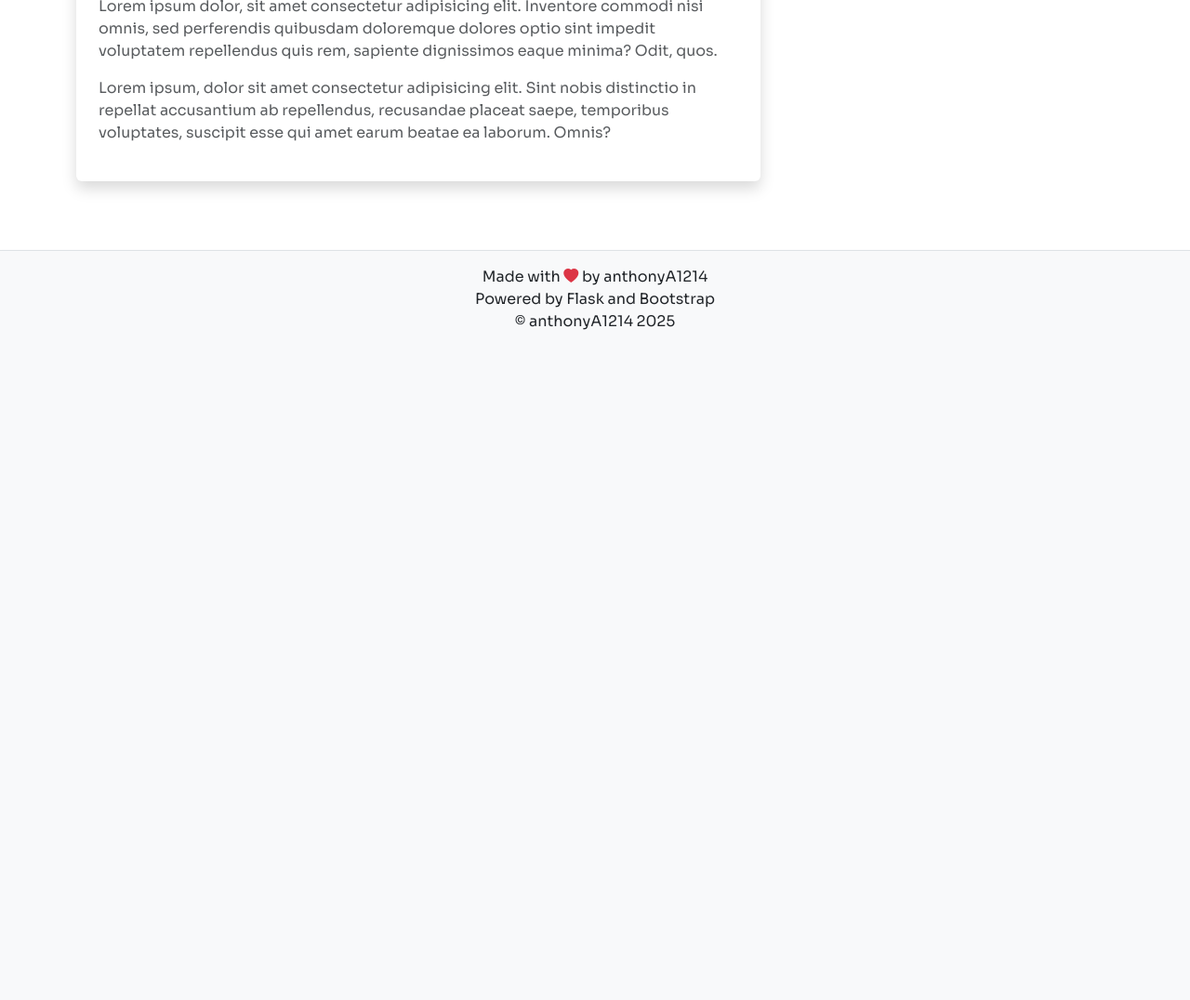
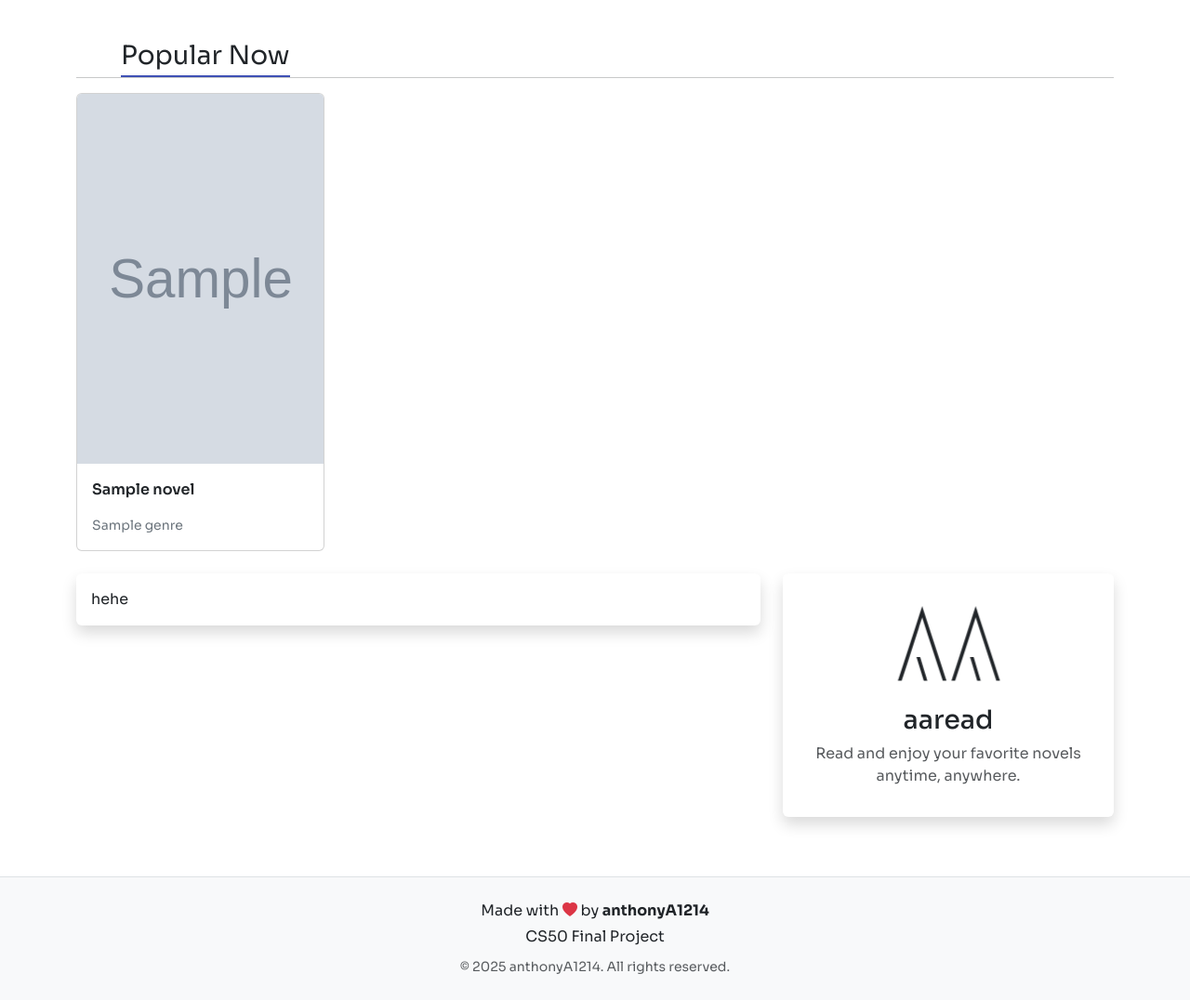
Before and after one commit to anthonyA1214/aaread, a Flask app: page / in a window 1280 px wide. Shown: the part 426-1502 px from the top of the page at 93% size. Before the commit the page ends 781 px from the top, so only its background shows below. Run offline with Flask 3, Linux system fonts and the light colour scheme; tables that the repository leaves empty hold one stand-in row (values such as "Sample post"); grey boxes marked "Sample" are stand-in pictures; parts of the project's set-up code (start-up, migrations or seed data) failed here and were passed over.

Commit message:
Add autoplaying carousel and 'Popular Now' section with top viewed cards

```diff
--- a/app.py
+++ b/app.py
@@ -11,6 +11,7 @@ from helpers import login_required, is_safe_url
 
 from models import db
 from models.user import User
+from models.novel import Novel
 
 # Configure the Flask application
 app = Flask(__name__)
@@ -57,7 +58,9 @@ def page_not_found(e):
 @app.route("/")
 def index():
     """Render the index page."""
-    return render_template("public/index.html")
+    popular_novels = Novel.query.order_by(Novel.view_count.desc()).limit(4).all()
+
+    return render_template("public/index.html", popular_novels=popular_novels)
 
 
 @app.route("/login", methods=["GET", "POST"])
@@ -69,7 +72,7 @@ def login():
 
         if not username_email or not password:
             flash("Username (or email) and password are required.", "danger")
-            return render_template("public/login.html")
+            return render_template("public/auth/login.html")
 
         user = User.query.filter(
             (User.username == username_email) | (User.email == username_email)
@@ -77,7 +80,7 @@ def login():
 
         if user is None or not user.check_password(password):
             flash("Invalid username (or email) or password.", "danger")
-            return render_template("public/login.html")
+            return render_template("public/auth/login.html")
 
         session["user_id"] = user.id
         session["username"] = user.username
@@ -96,7 +99,7 @@ def login():
             return redirect("/")
 
         session.clear()
-        return render_template("public/login.html")
+        return render_template("public/auth/login.html")
 
 
 @app.route("/signup", methods=["GET", "POST"])
@@ -127,34 +130,34 @@ def signup():
         if errors:
             for err in errors:
                 flash(err, "danger")
-            return render_template("public/signup.html")
+            return render_template("public/auth/signup.html")
 
         try:
             valid_email = validate_email(email, check_deliverability=True)
             email = valid_email.normalized
         except EmailNotValidError as e:
             flash(f"Invalid email: {e}", "danger")
-            return render_template("public/signup.html")
+            return render_template("public/authsignup.html")
 
         if len(username) < 3 or len(username) > 20:
             flash("Username must be between 3 and 20 characters.", "danger")
-            return render_template("public/signup.html")
+            return render_template("public/auth/signup.html")
 
         if not username.isalnum():
             flash("Username must be alphanumeric.", "danger")
-            return render_template("public/signup.html")
+            return render_template("public/auth/signup.html")
 
         if len(password) < 6 or len(password) > 20:
             flash("Password must be between 6 and 20 characters.", "danger")
-            return render_template("public/signup.html")
+            return render_template("public/auth/signup.html")
 
         if len(confirm_password) < 6:
             flash("Password confirmation must be at least 6 characters long.", "danger")
-            return render_template("public/signup.html")
+            return render_template("public/auth/signup.html")
 
         if password != confirm_password:
             flash("Passwords do not match.", "danger")
-            return render_template("public/signup.html")
+            return render_template("public/auth/signup.html")
 
         existing_user = User.query.filter(
             (User.username == username) | (User.email == email)
@@ -162,7 +165,7 @@ def signup():
 
         if existing_user:
             flash("Username or email already exists.", "danger")
-            return render_template("public/signup.html")
+            return render_template("public/auth/signup.html")
 
         new_user = User(
             email=email,
@@ -177,7 +180,7 @@ def signup():
         flash("Signup successful! Please log in.", "success")
         return redirect("/login")
     else:
-        return render_template("public/signup.html")
+        return render_template("public/auth/signup.html")
 
 
 @app.route("/logout")
--- a/templates/public/index.html
+++ b/templates/public/index.html
@@ -7,18 +7,70 @@
 {% block main %}
     <div class="container">
         <div class="row">
+            <div class="col-12 mb-3">
+                <div id="aareadCarousel" class="carousel slide" data-bs-ride="carousel">
+                    <div class="carousel-indicators">
+                        <button type="button" data-bs-target="#aareadCarousel" data-bs-slide-to="0" class="active" aria-current="true" aria-label="Slide 1"></button>
+                        <button type="button" data-bs-target="#aareadCarousel" data-bs-slide-to="1" aria-label="Slide 2"></button>
+                        <button type="button" data-bs-target="#aareadCarousel" data-bs-slide-to="2" aria-label="Slide 3"></button>
+                    </div>
+                    <div class="carousel-inner">
+                        <div class="carousel-item active">
+                            <img src="{{ url_for('static', filename='uploads/placeholder.png')}}" class="d-block w-100 object-fit-cover" style="max-height: 300px;" alt="...">
+                        </div>
+                        <div class="carousel-item">
+                            <img src="{{ url_for('static', filename='uploads/placeholder.png')}}" class="d-block w-100 object-fit-cover" style="max-height: 300px;" alt="...">
+                        </div>
+                        <div class="carousel-item">
+                            <img src="{{ url_for('static', filename='uploads/placeholder.png')}}" class="d-block w-100 object-fit-cover" style="max-height: 300px;" alt="...">
+                        </div>
+                    </div>
+                    <button class="carousel-control-prev" type="button" data-bs-target="#aareadCarousel" data-bs-slide="prev">
+                        <span class="carousel-control-prev-icon" aria-hidden="true"></span>
+                        <span class="visually-hidden">Previous</span>
+                    </button>
+                    <button class="carousel-control-next" type="button" data-bs-target="#aareadCarousel" data-bs-slide="next">
+                        <span class="carousel-control-next-icon" aria-hidden="true"></span>
+                        <span class="visually-hidden">Next</span>
+                    </button>
+                </div>
+            </div>
+
+            <!-- POPULAR TODAY -->
+            <div class="col-12 my-4">
+                <div class="text-center text-md-start">
+                    <p class="fs-3 ms-0 ms-md-5 d-inline-block border-bottom border-2 mb-0" style="border-color: #3F51B5 !important;">Popular Now</p>
+                </div>
+                <hr class="mt-0 mb-3">
+                <div class="row g-3">
+                    <!-- TODO -->
+                    <!-- ONLY FOUR CARDS -->
+                    {% for novel in popular_novels %}
+                        <div class="col-6 col-md-3">
+                            <div class="card h-100">
+                                <img src="{{ url_for('static', filename=novel.cover_image) if novel.cover_image else url_for('static', filename='uploads/placeholder.png') }}" class="card-img-top img-fluid object-fit-cover overflow-hidden h-100 w-100" alt="..." style="aspect-ratio: 2 / 3;">
+                                <div class="card-body">
+                                    <p class="card-text text-truncate fw-semibold">{{ novel.title }}</p>
+                                    <p class="card-text text-truncate small text-secondary mt-0">
+                                        {% for genre in novel.genres %}
+                                            {{ genre.name }}{% if not loop.last %}, {% endif %}
+                                        {% endfor %}
+                                    </p>
+                                </div>
+                            </div>
+                        </div>
+                    {% endfor %}
+                </div>
+
+            </div>
+
             <div class="col-12 col-lg-8">
-                <div class="bg-body shadow rounded p-4 mb-3">
-                    <h1 class="sora">Welcome to aaread</h1>
-                    <p class="text-muted">Lorem ipsum dolor, sit amet consectetur adipisicing elit. Voluptas libero quia, quidem dolore temporibus delectus ea non eos, voluptatum recusandae dicta et placeat laborum, esse rem fugiat impedit ipsam vero.</p>
-                    <p class="text-muted">Lorem ipsum dolor sit amet consectetur adipisicing elit. Cupiditate, vero excepturi. Itaque a architecto obcaecati quo eius rerum nemo aspernatur? Ratione cumque voluptatibus dolorem iste voluptates mollitia aliquam commodi nostrum?</p>
-                    <p class="text-muted">Lorem ipsum dolor sit amet consectetur adipisicing elit. Nesciunt fugiat quas, repellendus dolorum, animi recusandae quo necessitatibus nobis ipsam aliquid, corrupti at tempore pariatur consequatur quis. Atque quasi laudantium quia!</p>
-                    <p class="text-muted">Lorem ipsum dolor, sit amet consectetur adipisicing elit. Inventore commodi nisi omnis, sed perferendis quibusdam doloremque dolores optio sint impedit voluptatem repellendus quis rem, sapiente dignissimos eaque minima? Odit, quos.</p>
-                    <p class="text-muted">Lorem ipsum, dolor sit amet consectetur adipisicing elit. Sint nobis distinctio in repellat accusantium ab repellendus, recusandae placeat saepe, temporibus voluptates, suscipit esse qui amet earum beatae ea laborum. Omnis?</p>
+                <div class="bg-body shadow rounded p-3 mb-3">
+                    hehe
                 </div>
             </div>
             <div class="col-12 col-lg-4">
-                <div class="bg-body shadow p-4 rounded text-center mb-3">
+                <div class="bg-body shadow p-3 rounded text-center mb-3">
                     <svg xmlns="http://www.w3.org/2000/svg" xmlns:xlink="http://www.w3.org/1999/xlink" width="125" height="125" viewBox="0 0 1024 1024">
                         <path fill="currentColor" d="M276.992 159.278C280.189 163.327 290.717 198.922 293.116 206.343L320.21 290.136L436.477 646.798L471.706 754.336C478.282 774.411 484.429 794.79 491.783 814.59L458.903 814.61C454.152 798.535 448.486 782.634 443.235 766.712L414.254 678.592L323.441 399.963L295.769 314.442C289.66 295.65 283.286 276.911 277.612 257.984C275.742 259.453 251.353 338.326 247.769 349.52L145.42 665.901L111.727 768.587C106.673 783.962 101.21 799.216 96.4701 814.69C85.6954 814.587 74.209 813.703 63.5351 814.982C70.6867 794.586 77.0577 773.778 83.7538 753.22L116.712 652.527L218.75 338.597L260.63 209.011L270.834 177.06C272.686 171.228 274.272 164.751 276.992 159.278Z"/>
                         <path fill="currentColor" d="M748.652 159.654C750.1 160.645 750.5 161.827 751.131 163.446C757.448 179.643 762.227 196.806 767.615 213.342L799.913 312.853L907.016 641.105L941.864 747.882C949.06 770.082 955.699 792.761 963.926 814.586C953.136 814.551 942.347 814.595 931.558 814.72L749.851 258.261L749.305 258.223C747.09 262.214 746.093 267.606 744.722 272.013C742.142 280.24 739.518 288.453 736.848 296.652L699.474 413.461C656.603 547.453 612.878 681.171 568.3 814.605C557.635 814.56 546.357 813.756 535.77 814.883C541.558 798.513 546.594 781.781 552.037 765.28L595.572 632.094L748.652 159.654Z"/>
@@ -29,6 +81,7 @@
                     <p class="text-muted">Read and enjoy your favorite novels anytime, anywhere.</p>
                 </div>
             </div>
+
         </div>
     </div>
 {% endblock %}
--- a/templates/public/layout.html
+++ b/templates/public/layout.html
@@ -105,17 +105,19 @@
         </header>
 
         <!-- Main content area -->
-        <main>
+        <main class="p-5">
             {% block main %}
             {% endblock %}
         </main>
 
         <!-- Footer -->
-        <footer class="py-3 mt-auto shadow-sm border-top bg-body-tertiary">
+        <footer class="py-4 mt-auto shadow-sm border-top bg-body-tertiary">
             <div class="container text-center">
-                <p class="fs-6 my-0">Made with <i class="bi bi-heart-fill text-danger"></i> by anthonyA1214</p>
-                <p class="fs-6 my-0">Powered by Flask and Bootstrap</p>
-                <p class="fs-6 my-0">&copy; anthonyA1214 2025</p>
+                <div class="mb-2">
+                    <p class="fs-6 mb-1">Made with <i class="bi bi-heart-fill text-danger"></i> by <strong>anthonyA1214</strong></p>
+                    <p class="fs-6 mb-1">CS50 Final Project</p>
+                </div>
+                <small class="text-muted">&copy; 2025 anthonyA1214. All rights reserved.</small>
             </div>
         </footer>
 
```
Also changed, not shown: static/styles.css (line endings or trailing spaces), templates/public/auth/login.html (renamed from templates/public/login.html), templates/public/auth/signup.html (renamed from templates/public/signup.html).
